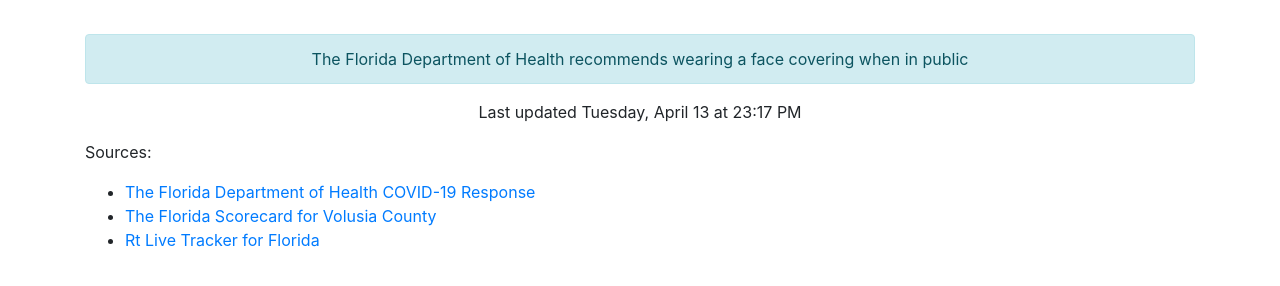
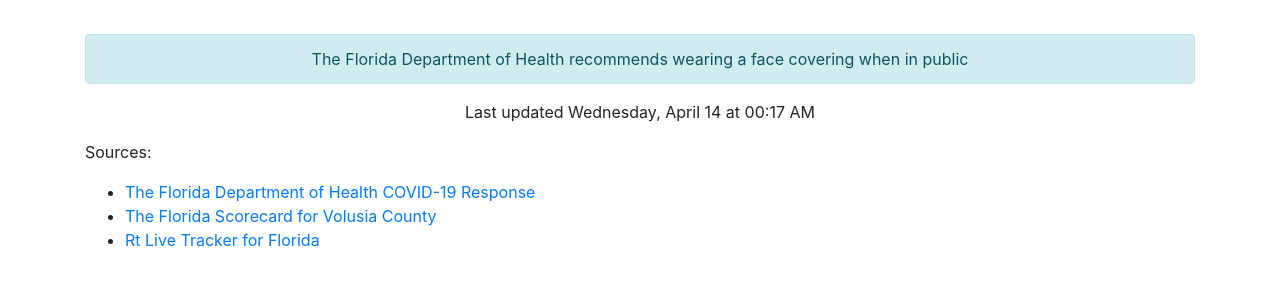
Before and after one commit to thinkjson/timeforchurch, a Jekyll site: the page built from index.md, in a window 1280 px wide. Shown: the part 544-830 px from the top of the page. Built offline with Jekyll 4.4.1, drawn with Linux system fonts in a browser that asks for light colours; our own code applies the rules of GitHub Pages for plain Markdown files.

Commit message:
Updating data

```diff
--- a/_includes/data.html
+++ b/_includes/data.html
@@ -10,4 +10,4 @@
     <div class="outcome text-success">YES</div>
     <div class="alert alert-info" role="alert">The Florida Department of Health recommends wearing a face covering when in public</div>
 
-    <p>Last updated Tuesday, April 13 at 23:17 PM</p>
+    <p>Last updated Wednesday, April 14 at 00:17 AM</p>
```
